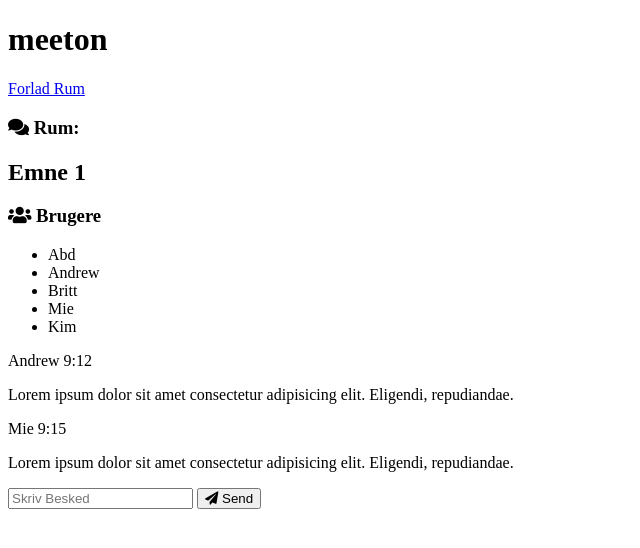
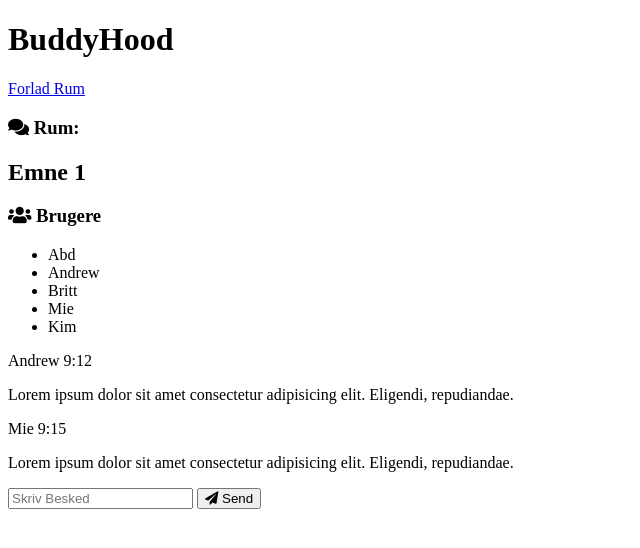
Before and after one commit to andrewras93/chat-app, a website: page public/chat.html in a window 1280 px wide. Shown: the whole page, without its empty margins (0-640 px from the left). Drawn offline with nearby package versions, Linux system fonts and the light colour scheme; no server answers.

Commit message:
Ændret navn fra meeton til BuddyHood

```diff
--- a/public/chat.html
+++ b/public/chat.html
@@ -5,12 +5,12 @@
     <meta name="viewport" content="width=device-width, initial-scale=1.0">
     <link rel="stylesheet" href="https://cdnjs.cloudflare.com/ajax/libs/font-awesome/5.12.1/css/all.min.css" integrity="sha256-mmgLkCYLUQbXn0B1SRqzHar6dCnv9oZFPEC1g1cwlkk=" crossorigin="anonymous" />
     <link rel="stylesheet" href="css/style.css">
-    <title>meeton Chat</title>
+    <title>BuddyHood Chat</title>
 </head>
 <body>
 <div class="chat-container">
     <header class="chat-header">
-        <h1><!--<i class="fas fa-smile"></i>-->meeton</h1>
+        <h1><!--<i class="fas fa-smile"></i>-->BuddyHood</h1>
         <a href="index.html" class="btn">Forlad Rum</a>
     </header>
     <main class="chat-main">
```
Also changed, not shown: public/index.html (+2 -2 lines), readme.md.
